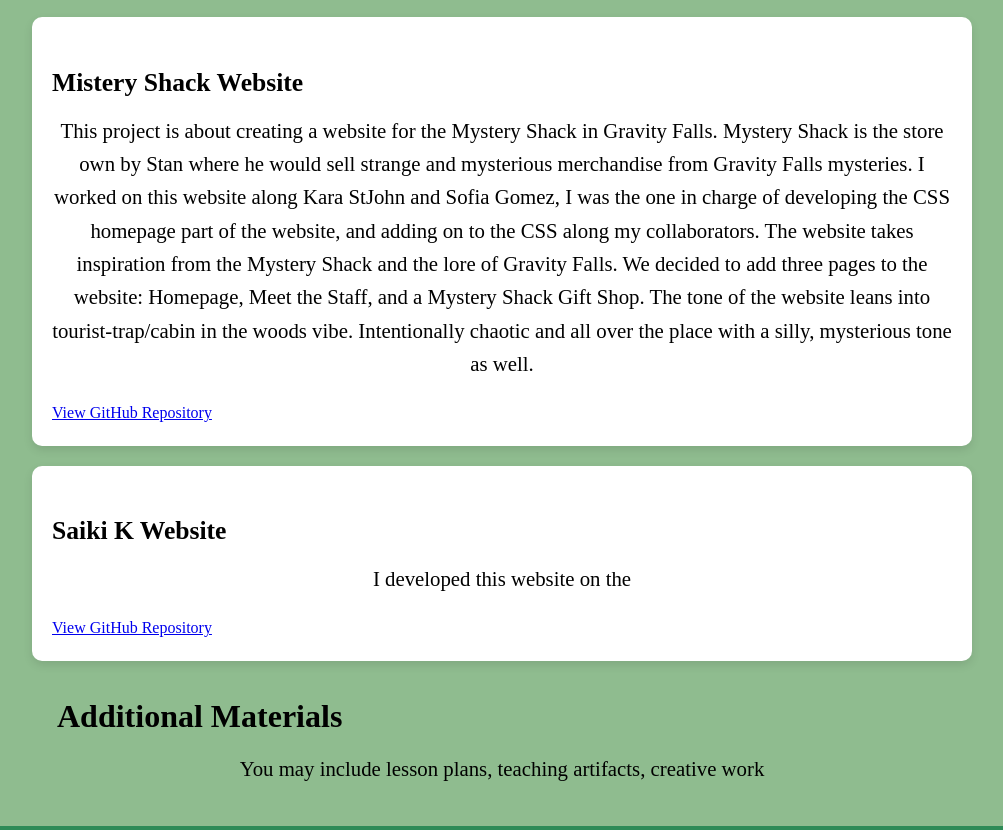
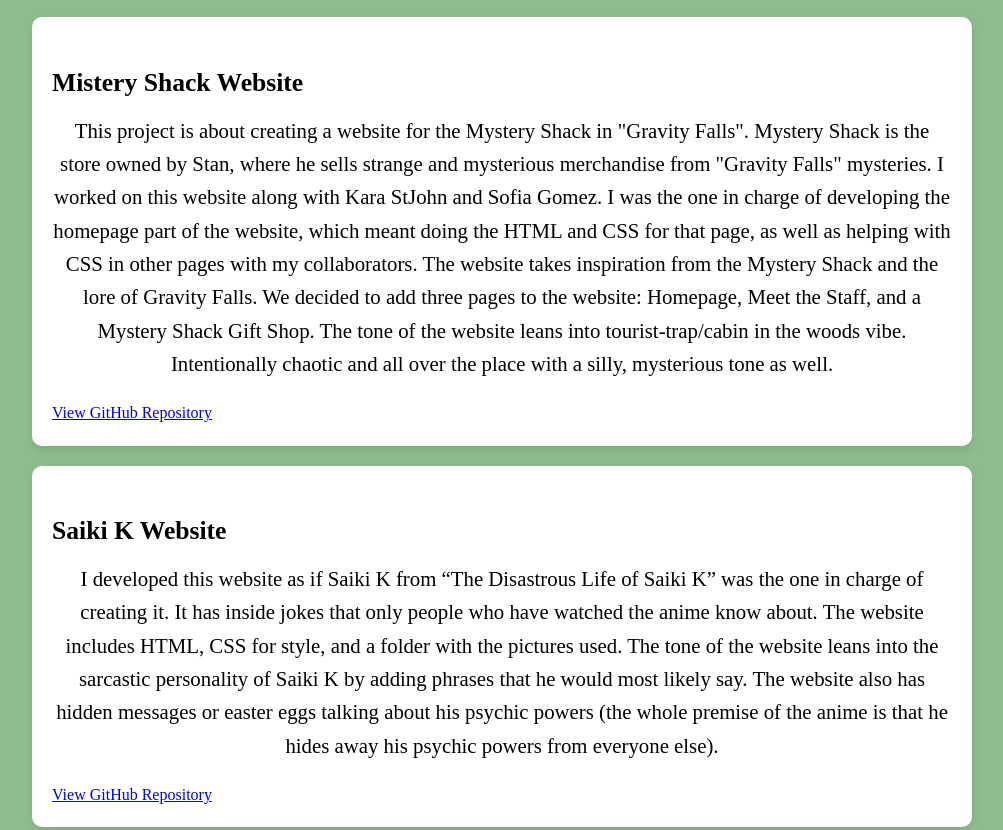
Before and after one commit to Iguer61980/Layout-task-, a plain HTML site: page index.html in a window 1280 px wide. Shown: the part 984-1814 px from the top of the page, without its empty margins (138-1141 px from the left). Drawn offline with Linux system fonts and the light colour scheme.

Commit message:
added description for samples

```diff
--- a/index.html
+++ b/index.html
@@ -39,9 +39,9 @@
 
                 <article class="card">
                     <h3>Mistery Shack Website</h3>
-                    <p> This project is about creating a website for the Mystery Shack in Gravity Falls. Mystery Shack is the store own by Stan where he would sell
-                        strange and mysterious merchandise from Gravity Falls mysteries. I worked on this website along Kara StJohn and Sofia Gomez, I was the one
-                        in charge of developing the CSS homepage part of the website, and adding on to the CSS along my collaborators. The website takes inspiration
+                    <p> This project is about creating a website for the Mystery Shack in "Gravity Falls". Mystery Shack is the store owned by Stan, where he sells
+                        strange and mysterious merchandise from "Gravity Falls" mysteries. I worked on this website along with Kara StJohn and Sofia Gomez. I was the one
+                        in charge of developing the homepage part of the website, which meant doing the HTML and CSS for that page, as well as helping with CSS in other pages with my collaborators. The website takes inspiration
                         from the Mystery Shack and the lore of Gravity Falls. We decided to add three pages to the website: Homepage, Meet the Staff, and a Mystery
                         Shack Gift Shop. The tone of the website leans into tourist-trap/cabin in the woods vibe. Intentionally chaotic and all over the place with a
                         silly, mysterious tone as well.</p>
@@ -49,7 +49,10 @@
                 </article>
                 <article class="card">
                     <h3>Saiki K Website</h3>
-                    <p> I developed this website on the </p>
+                    <p> I developed this website as if Saiki K from “The Disastrous Life of Saiki K” was the one in charge of creating it. It has inside jokes that only people
+                        who have watched the anime know about. The website includes HTML, CSS for style, and a folder with the pictures used. The tone of the website leans into
+                        the sarcastic personality of Saiki K by adding phrases that he would most likely say. The website also has hidden messages or easter eggs talking about
+                        his psychic powers (the whole premise of the anime is that he hides away his psychic powers from everyone else).  </p>
                     <a href="https://github.com/Iguer61980/Saiki-K-Website" class="btn" target="_blank">View GitHub Repository</a>
                 </article>
             </section>
```
